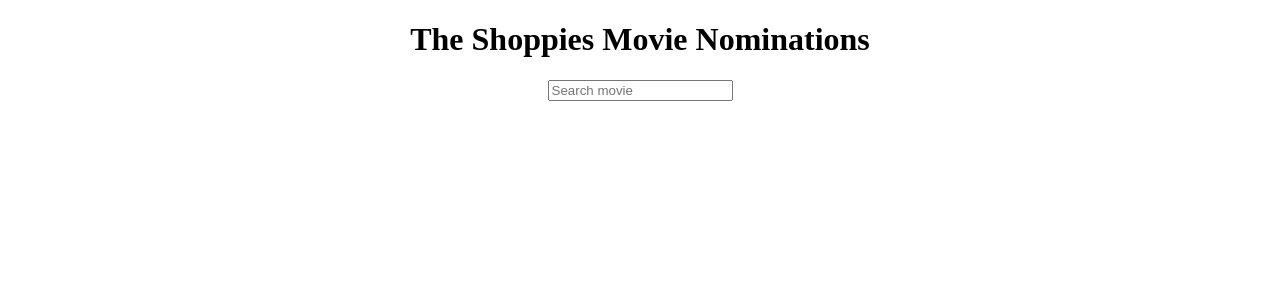
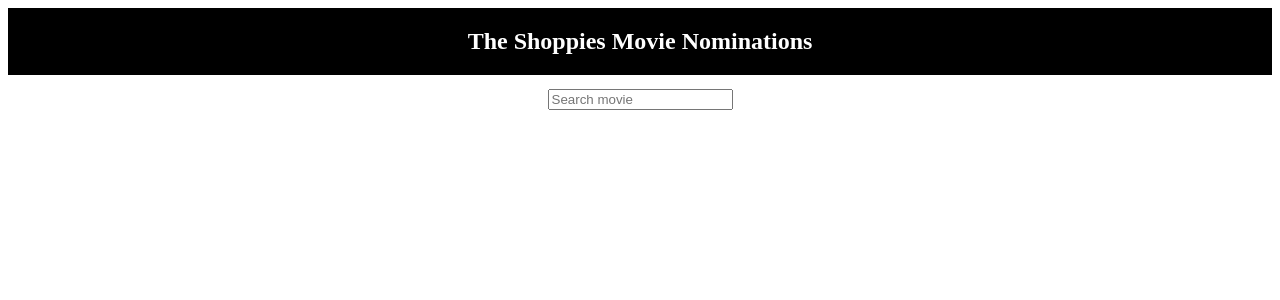
Before and after one commit to rnkwilliams/the-shoppies, a React (Create React App) app: page / in a window 1280 px wide. Shown: the top 300 px of the page. Built offline with nearby package versions, Linux system fonts and the light colour scheme.

Commit message:
add className for css

```diff
--- a/src/components/Header.js
+++ b/src/components/Header.js
@@ -2,8 +2,8 @@ import React from 'react'
 
 const Header = () => {
   return (
-    <header>
-      <h1>The Shoppies Movie Nominations</h1>
+    <header className="header">
+      <h2>The Shoppies Movie Nominations</h2>
     </header>
   )
 }
--- a/src/components/SearchBar.js
+++ b/src/components/SearchBar.js
@@ -2,7 +2,7 @@ import React from 'react'
 
 const SearchBar = (props) => {
   return (
-    <div>
+    <div className="search">
       <form onSubmit={props.handleSubmit}>
         <input type='text' placeholder='Search movie' onChange={props.handleChange} ></input>
       </form>
```
